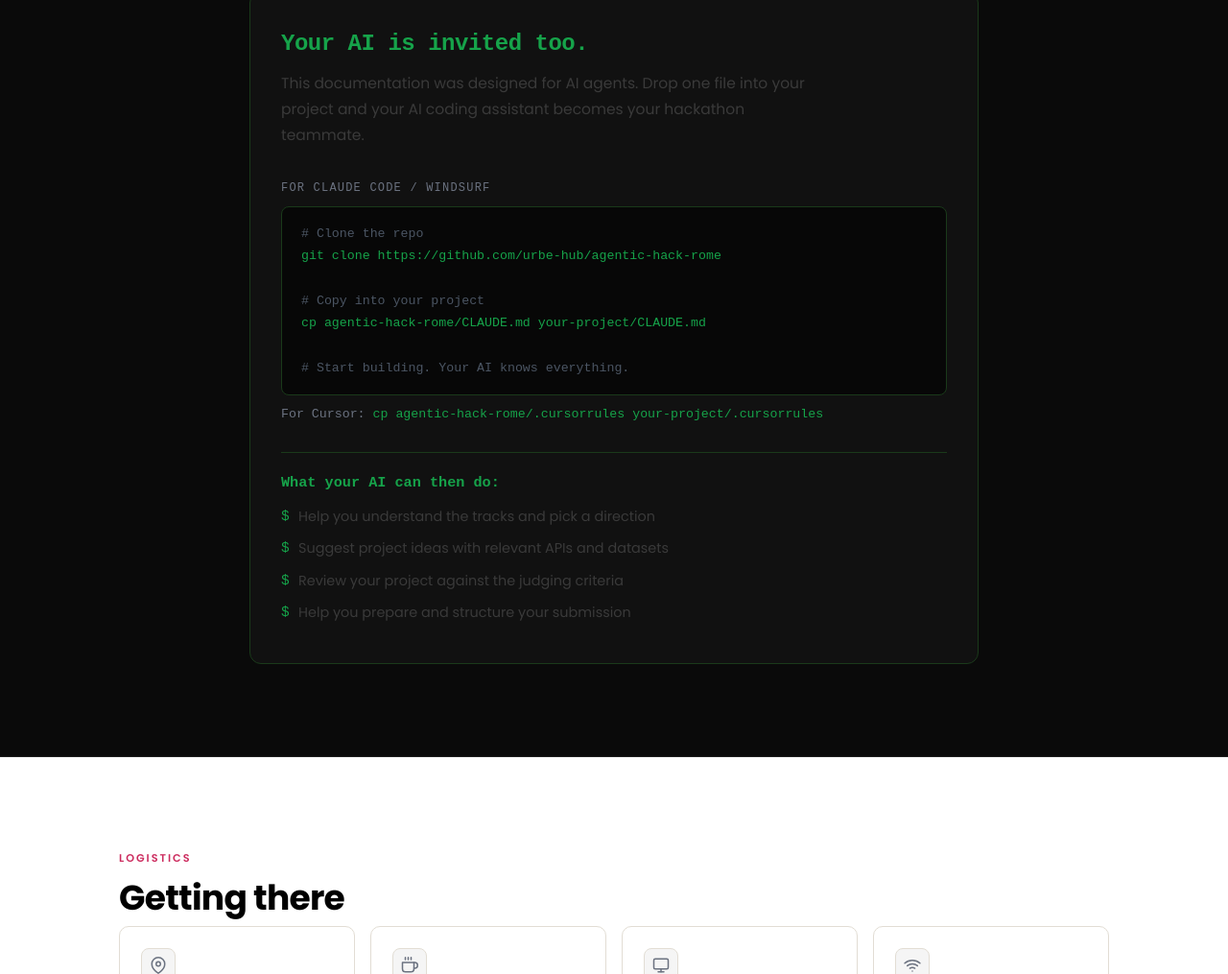
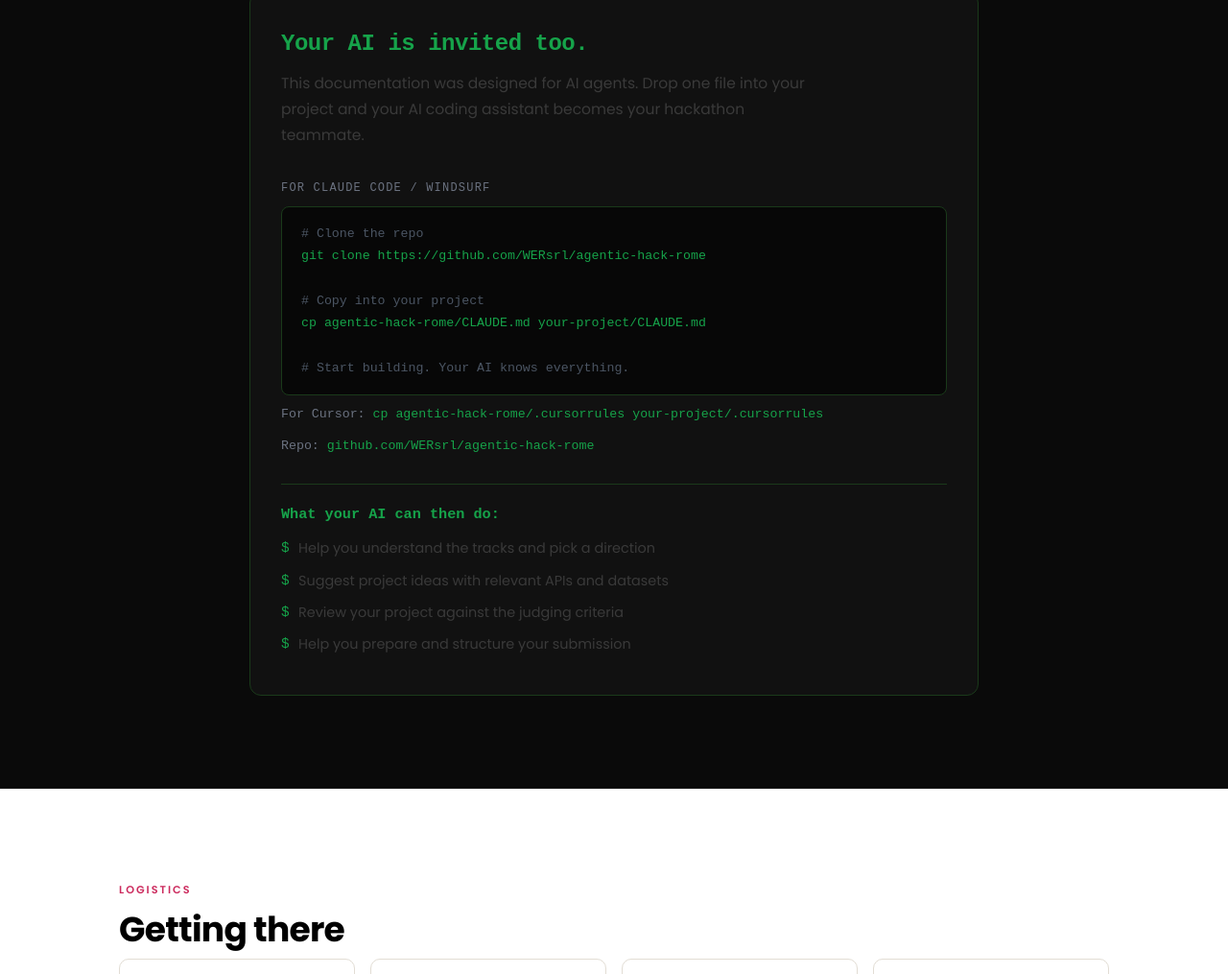
Before and after one commit to WERsrl/agentic-hack-rome, a plain HTML site: page index.html in a window 1280 px wide. Shown: the part 6101-7116 px from the top of the page at 96% size. Drawn offline with Linux system fonts and the light colour scheme.

Commit message:
fix: add real GitHub repo URL to agent layer section

```diff
--- a/index.html
+++ b/index.html
@@ -1388,7 +1388,7 @@
 
         <div class="step-label">For Claude Code / Windsurf</div>
         <pre class="code-block"><span class="comment"># Clone the repo</span>
-git clone https://github.com/urbe-hub/agentic-hack-rome
+git clone https://github.com/WERsrl/agentic-hack-rome
 
 <span class="comment"># Copy into your project</span>
 cp agentic-hack-rome/CLAUDE.md your-project/CLAUDE.md
@@ -1396,6 +1396,7 @@
 <span class="comment"># Start building. Your AI knows everything.</span></pre>
 
         <p class="cursor-note">For Cursor: <code style="color:var(--green)">cp agentic-hack-rome/.cursorrules your-project/.cursorrules</code></p>
+        <p class="cursor-note" style="margin-top:10px;">Repo: <a href="https://github.com/WERsrl/agentic-hack-rome" target="_blank" rel="noopener" style="color:var(--green)">github.com/WERsrl/agentic-hack-rome</a></p>
 
         <div class="agent-caps">
           <h3>What your AI can then do:</h3>
```
